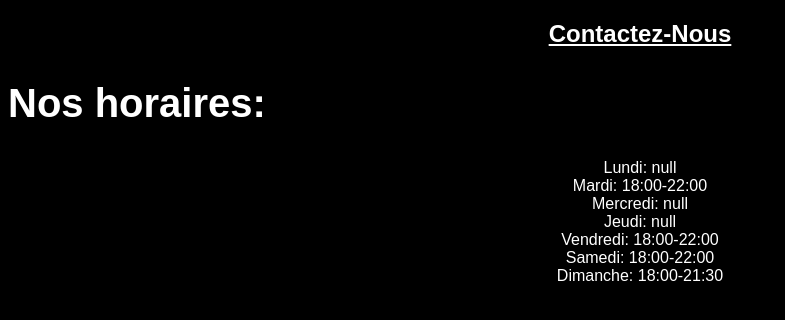
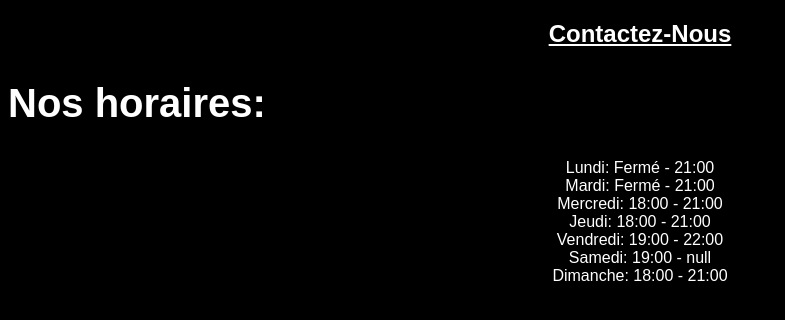
Before and after one commit to AlexyDarius/opening-hours, a PHP site: page / in a window 1280 px wide. Shown: the top 320 px of the page, without its empty margins (0-785 px from the left). Run offline with PHP 8.4, Linux system fonts and the light colour scheme.

Commit message:
opening / closing

```diff
--- a/index.html
+++ b/index.html
@@ -48,13 +48,13 @@
                     }
 
                     // Get the opening hours for each day and display them
-                    $('#mondayHours').text('Lundi: ' + formatOpeningHours(data['Monday']));
-                    $('#tuesdayHours').text('Mardi: ' + formatOpeningHours(data['Tuesday']));
-                    $('#wednesdayHours').text('Mercredi: ' + formatOpeningHours(data['Wednesday']));
-                    $('#thursdayHours').text('Jeudi: ' + formatOpeningHours(data['Thursday']));
-                    $('#fridayHours').text('Vendredi: ' + formatOpeningHours(data['Friday']));
-                    $('#saturdayHours').text('Samedi: ' + formatOpeningHours(data['Saturday']));
-                    $('#sundayHours').text('Dimanche: ' + formatOpeningHours(data['Sunday']));
+                    $('#mondayHours').text('Lundi: ' + formatOpeningHours(data['MondayOpening']) + ' - ' + formatOpeningHours(data['MondayClosing']));
+                    $('#tuesdayHours').text('Mardi: ' + formatOpeningHours(data['TuesdayOpening']) + ' - ' + formatOpeningHours(data['TuesdayClosing']));
+                    $('#wednesdayHours').text('Mercredi: ' + formatOpeningHours(data['WednesdayOpening']) + ' - ' + formatOpeningHours(data['WednesdayClosing']));
+                    $('#thursdayHours').text('Jeudi: ' + formatOpeningHours(data['ThursdayOpening']) + ' - ' + formatOpeningHours(data['ThursdayClosing']));
+                    $('#fridayHours').text('Vendredi: ' + formatOpeningHours(data['FridayOpening']) + ' - ' + formatOpeningHours(data['FridayClosing']));
+                    $('#saturdayHours').text('Samedi: ' + formatOpeningHours(data['SaturdayOpening']) + ' - ' + formatOpeningHours(data['SaturdayClosing']));
+                    $('#sundayHours').text('Dimanche: ' + formatOpeningHours(data['SundayOpening']) + ' - ' + formatOpeningHours(data['SundayClosing']));
                 },
                 error: function () {
                     // Handle error when opening hours cannot be fetched
--- a/opening_hours.json
+++ b/opening_hours.json
@@ -1,9 +1,16 @@
 {
-    "Monday": null,
-    "Tuesday": "18:00-22:00",
-    "Wednesday": null,
-    "Thursday": null,
-    "Friday": "18:00-22:00",
-    "Saturday": "18:00-22:00",
-    "Sunday": "18:00-21:30"
+    "MondayOpening": "Closed",
+    "TuesdayOpening": "Closed",
+    "WednesdayOpening": "18:00",
+    "ThursdayOpening": "18:00",
+    "FridayOpening": "19:00",
+    "SaturdayOpening": "19:00",
+    "SundayOpening": "18:00",
+    "MondayClosing": "21:00",
+    "TuesdayClosing": "21:00",
+    "WednesdayClosing": "21:00",
+    "ThursdayClosing": "21:00",
+    "FridayClosing": "22:00",
+    "SaturdayClosing": null,
+    "SundayClosing": "21:00"
 }
```
Also changed, not shown: edit_hours.php (+23 -7 lines), update_hours.php (+15 -8 lines), 1 other file.
